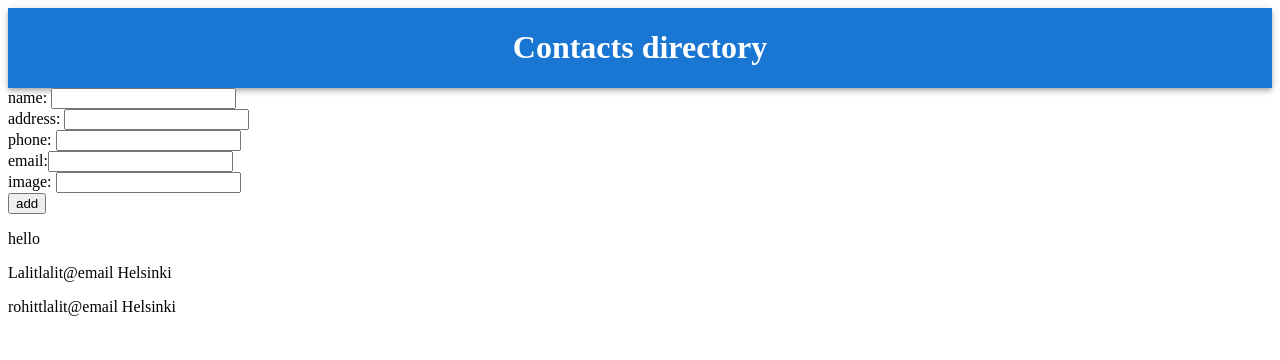
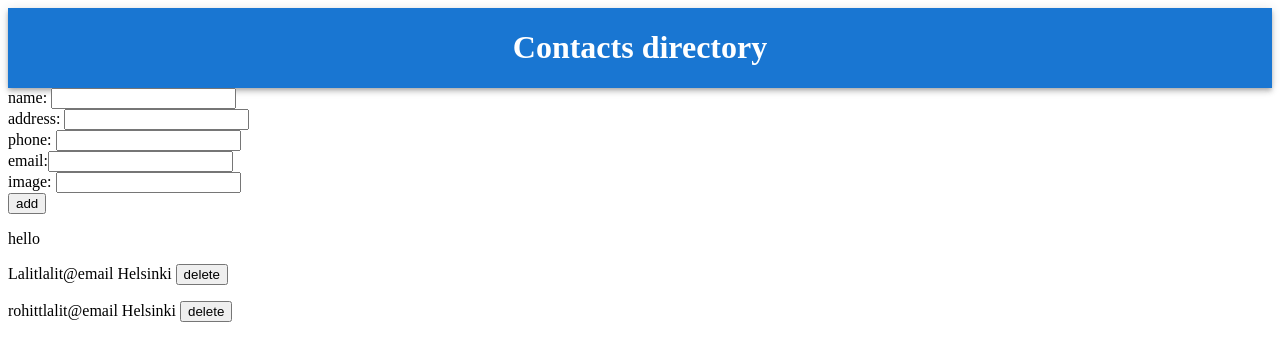
Before and after one commit to lalitghimire/contacts-directory, a React (Create React App) app in the folder client/: page / in a window 1280 px wide. Shown: the top 360 px of the page. Built offline with nearby package versions, Linux system fonts and the light colour scheme.

Commit message:
add delete button/functionality

```diff
--- a/client/src/components/ContactsList.js
+++ b/client/src/components/ContactsList.js
@@ -1,9 +1,16 @@
 import React from 'react';
-import { useSelector } from 'react-redux';
+import { useDispatch, useSelector } from 'react-redux';
+import { removeContact } from '../redux/contactSlice';
 
 const ContactsList = () => {
     const contacts = useSelector((state) => state.contactsReducer.contacts);
+    const dispatch = useDispatch();
     console.log('contacts', contacts);
+
+    const handleDeleteContact = (id) => {
+        dispatch(removeContact(id));
+    };
+
     return (
         <div>
             <p>hello</p>
@@ -11,6 +18,7 @@ const ContactsList = () => {
                 <p key={person.name}>
                     {person.name}
                     {person.email} {person.address}{' '}
+                    <button onClick={() => handleDeleteContact(person.id)}> delete</button>
                 </p>
             ))}
         </div>
```
